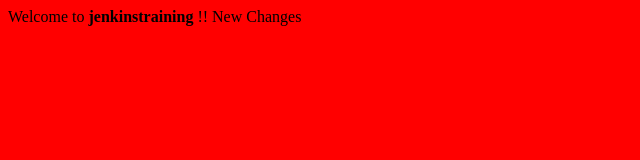
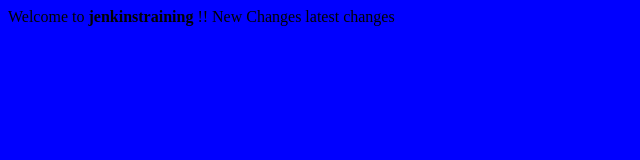
Before and after one commit to iimrankhan98/firstcode, a plain HTML site: page index.html in a window 1280 px wide. Shown: the whole page, without its empty margins (0-640 px from the left). Drawn offline with Linux system fonts and the light colour scheme.

Commit message:
newchanges-3

```diff
--- a/index.html
+++ b/index.html
@@ -1,5 +1,6 @@
-<body bgcolor='red'>
+<body bgcolor='blue'>
 
 Welcome to <b>jenkinstraining</b> !!
 New Changes
+latest changes
 </body>
```
